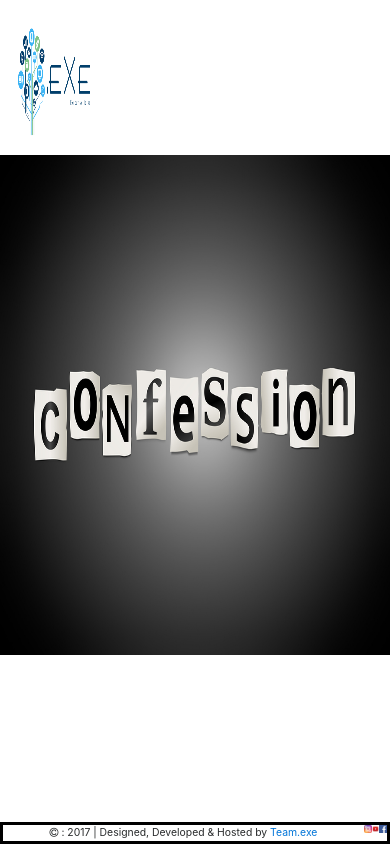
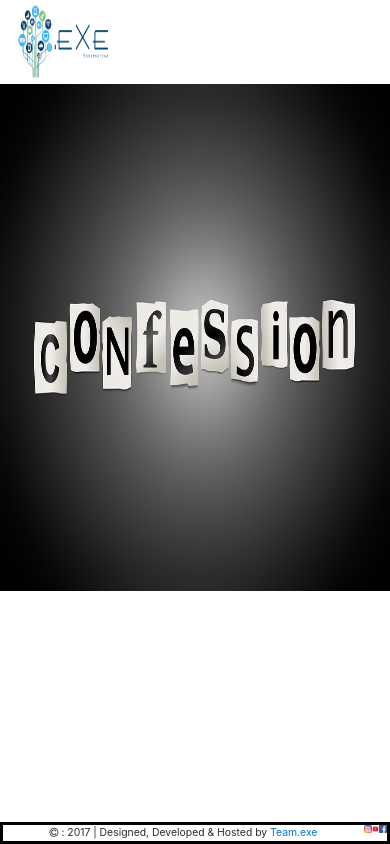
Before and after one commit to Teamexe/confession-site, a PHP site: page /confession/ in a window 390 px wide. Run offline with PHP 8.4, Linux system fonts and the light colour scheme; data that the repository does not hold is empty; some libraries are stand-ins or nearby versions.

Commit message:
modified the front end

```diff
--- a/css/home.css
+++ b/css/home.css
@@ -2,6 +2,14 @@
 	box-sizing:border-box;
     margin:0px;
 	padding:0px;
+}
+html,body
+{
+    width: 100%;
+    height: 100%;
+    margin: 0px;
+    padding: 0px;
+   overflow-x: hidden;
 }
 body
 {
@@ -79,7 +87,7 @@ nav{
     width:95%;
 }
 
-#see{
+/*#see{
 	position:absolute;
 	top:81%;
 	left:30%;
@@ -88,7 +96,7 @@ nav{
 	position:absolute;
 	top:81%;
 	left:48%;
-}
+}*/
 #confessions{
     position:relative;
     display:block;
@@ -116,12 +124,12 @@ background-color:  white;
     border-radius:10px;
     background-color: rgba(88, 62, 126, 0.2);
 }
-.messageno{
+/*.messageno{
     position:relative;
     display:block;
     margin-left:8px;
     margin-top:5px;
-}
+}*/
 .message{
     position:relative;
     display:block;
@@ -167,6 +175,17 @@ background-color:  white;
     display:inline;
 }
 @media only screen and (max-width:400px){
+    body{
+        padding-top: 0px;
+    }
+    nav{
+        margin-top:0px;
+        margin-bottom:0px;
+    }
+    .logo{
+        width:25%;
+        height:10%;
+    }
     #about{
         visibility: hidden;
     }
@@ -184,18 +203,22 @@ background-color:  white;
     #make{
         visibility:hidden;
     }
+    .conf{
+        margin-right:0px;
+    }
     #confessions{
         margin-left:0px;
         margin-right:0px;
     }
     .message{
         margin-right:0px;
+        margin-left:0px;
     }
     div.fixed{
         font-size:65%;
     }
 }
-@media only screen and (min-width:500px){
+/*@media only screen and (min-width:500px){
     #main{
         left:20%;
     }
@@ -214,4 +237,4 @@ background-color:  white;
     #main{
         top:2%;
     }
-}
+}*/
--- a/index.php
+++ b/index.php
@@ -37,18 +37,10 @@
             <span id="teamexe">
                 <img class="logo" src="aboutusconfession/logoc.png" alt="exe logo">
             </span>
-            <span id="about">
-				<a href="aboutusconfession/about.html">ABOUT US</a>
-            </span>
-            <span id="reportus">
-                <a href="reportinfo.php">REPORT US</a>
-            </span>
 		</nav>
 
 		<div id="mycreation">
             <img class="homeImg" src=images/confession.jpg>
-            <a class="btn btn-lg btn-primary" id="see" href="#confessions" role="button">See confessions</a>
-            <a class="btn btn-lg btn-primary" id="make" href="makeConfess.php" role="button">Make confession</a>
 		</div>
         <div class="fixed" align="center">
              <i class="fa fa-copyright" aria-hidden="true"></i>
```
